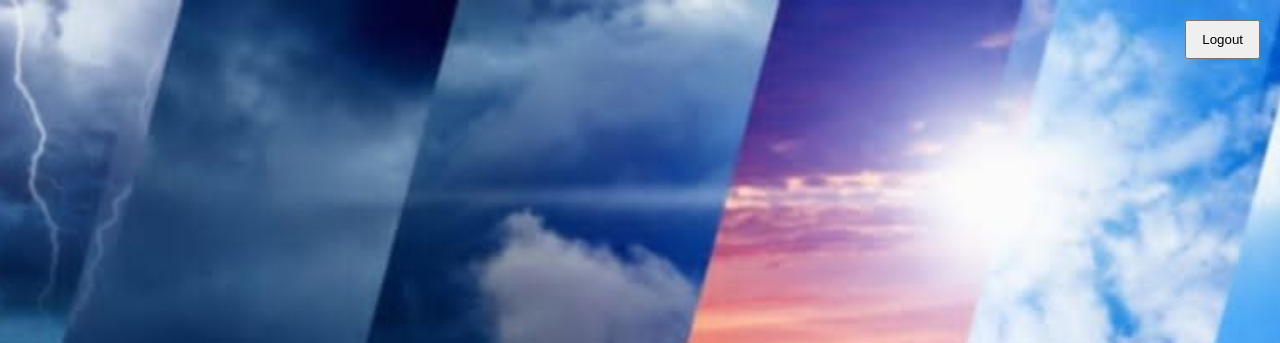
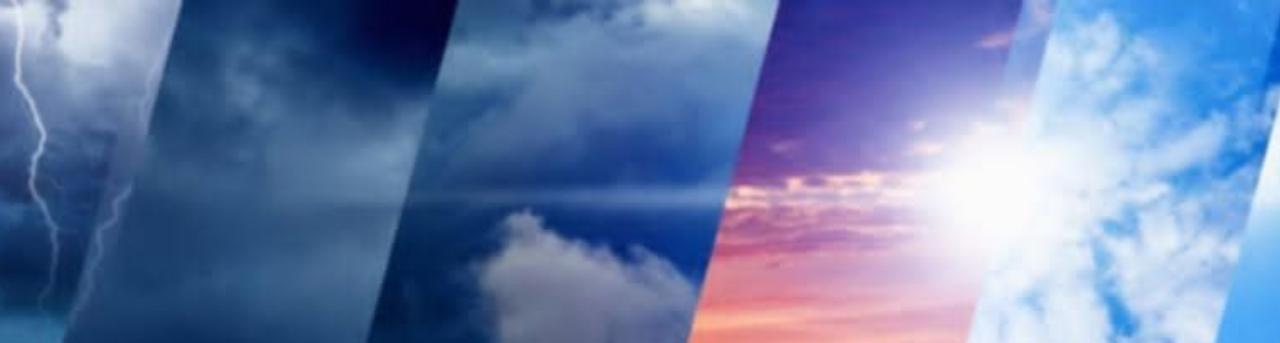
Before and after one commit to BRylle288/Weather-Whirl, a plain HTML site: page index.html in a window 1280 px wide. Shown: the top 343 px of the page. Drawn offline with Linux system fonts and the light colour scheme.

Commit message:
Update index.html

```diff
--- a/index.html
+++ b/index.html
@@ -48,8 +48,7 @@
     }
   </script>
 
-  <!-- Logout Button -->
-  <button onclick="logout()" style="position: fixed; top: 20px; right: 20px; padding: 10px 15px;">Logout</button>
+
 
 </body>
 </html>
```
